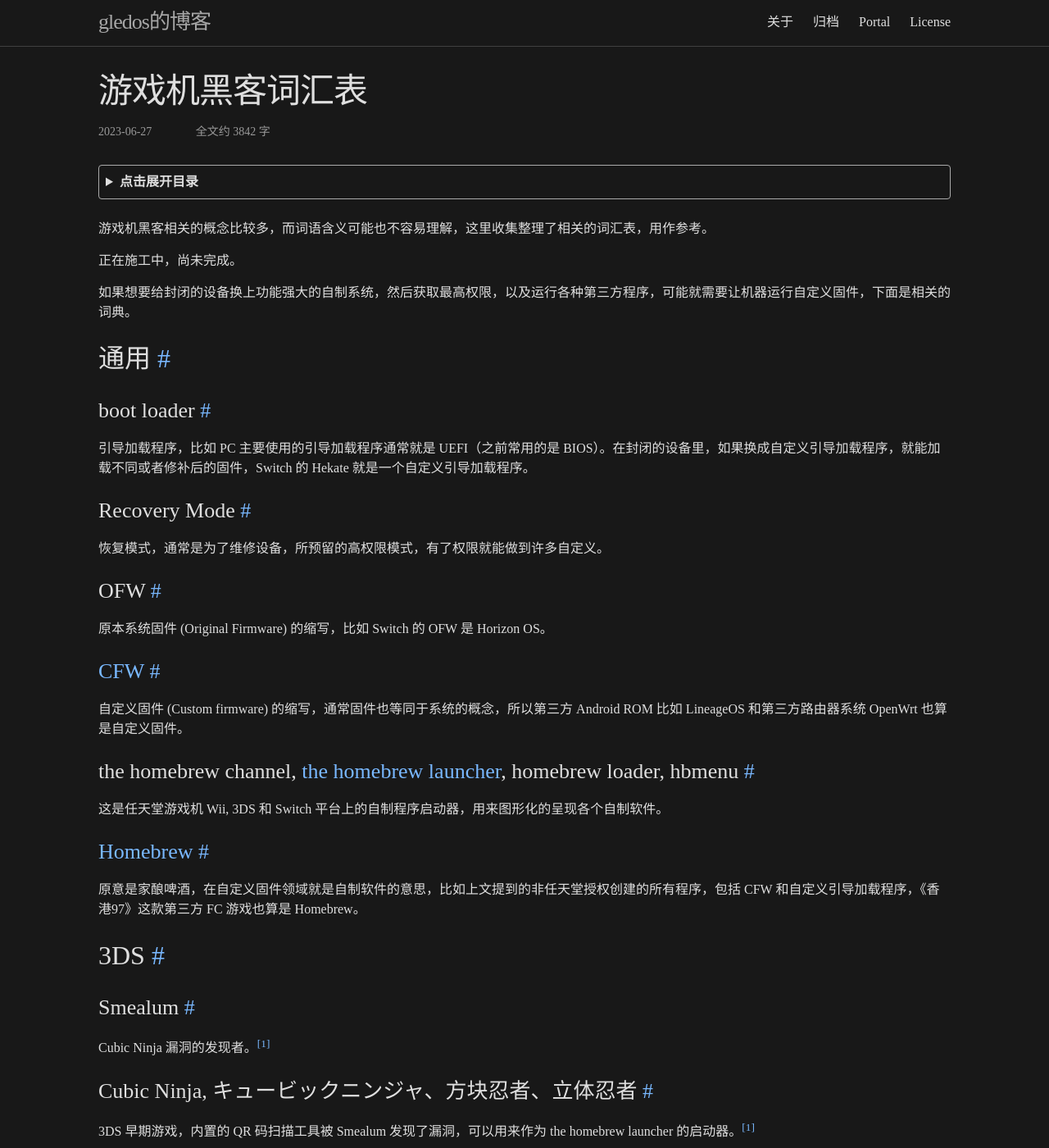
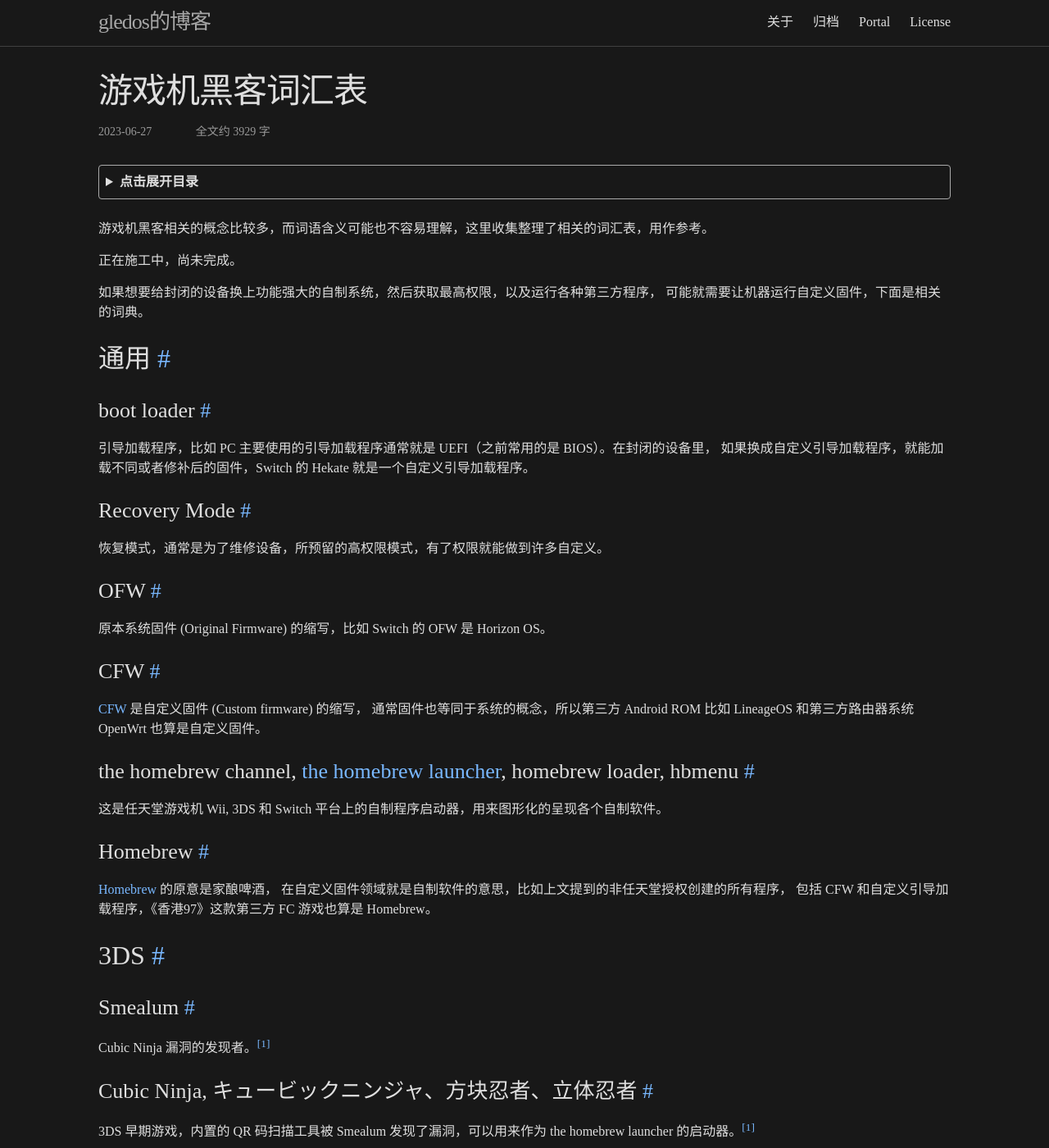
Before and after one commit to gledos/gledos.github.io, a Jekyll site: the page built from _posts/2023-06-27-hacking-game-console-word-list.markdown, in a window 1280 px wide and 1400 px high. Shown: the whole window at 82% size. Built offline with Jekyll 4.4.1, drawn with Linux system fonts in a browser that asks for light colours; some of the changed text lies outside the part shown.

Commit message:
Update 2023-06-27-hacking-game-console-word-list.markdown

```diff
--- a/_posts/2023-06-27-hacking-game-console-word-list.markdown
+++ b/_posts/2023-06-27-hacking-game-console-word-list.markdown
@@ -17,13 +17,15 @@
 
 <!-- more -->
 
-如果想要给封闭的设备换上功能强大的自制系统，然后获取最高权限，以及运行各种第三方程序，可能就需要让机器运行自定义固件，下面是相关的词典。
+如果想要给封闭的设备换上功能强大的自制系统，然后获取最高权限，以及运行各种第三方程序，
+可能就需要让机器运行自定义固件，下面是相关的词典。
 
 ## 通用
 
 ### boot loader
 
-引导加载程序，比如 PC 主要使用的引导加载程序通常就是 UEFI（之前常用的是 BIOS）。在封闭的设备里，如果换成自定义引导加载程序，就能加载不同或者修补后的固件，Switch 的 Hekate 就是一个自定义引导加载程序。
+引导加载程序，比如 PC 主要使用的引导加载程序通常就是 UEFI（之前常用的是 BIOS）。在封闭的设备里，
+如果换成自定义引导加载程序，就能加载不同或者修补后的固件，Switch 的 Hekate 就是一个自定义引导加载程序。
 
 ### Recovery Mode
 
@@ -33,17 +35,21 @@
 
 原本系统固件 (Original Firmware) 的缩写，比如 Switch 的 OFW 是 Horizon OS。
 
-### [CFW](https://en.wikipedia.org/wiki/Custom_firmware)
+### CFW
 
-自定义固件 (Custom firmware) 的缩写，通常固件也等同于系统的概念，所以第三方 Android ROM 比如 LineageOS 和第三方路由器系统 OpenWrt 也算是自定义固件。
+[CFW](https://en.wikipedia.org/wiki/Custom_firmware) 是自定义固件 (Custom firmware) 的缩写，
+通常固件也等同于系统的概念，所以第三方 Android ROM 比如 LineageOS 和第三方路由器系统
+OpenWrt 也算是自定义固件。
 
 ### the homebrew channel, [the homebrew launcher](https://smealum.github.io/3ds/), homebrew loader, hbmenu
 
 这是任天堂游戏机 Wii, 3DS 和 Switch 平台上的自制程序启动器，用来图形化的呈现各个自制软件。
 
-### [Homebrew](https://en.wikipedia.org/wiki/Homebrew_(video_games))
+### Homebrew
 
-原意是家酿啤酒，在自定义固件领域就是自制软件的意思，比如上文提到的非任天堂授权创建的所有程序，包括 CFW 和自定义引导加载程序，《香港97》这款第三方 FC 游戏也算是 Homebrew。
+[Homebrew](https://en.wikipedia.org/wiki/Homebrew_(video_games)) 的原意是家酿啤酒，
+在自定义固件领域就是自制软件的意思，比如上文提到的非任天堂授权创建的所有程序，
+包括 CFW 和自定义引导加载程序，《香港97》这款第三方 FC 游戏也算是 Homebrew。
 
 ## 3DS
 
@@ -138,7 +144,9 @@
 
 ### CFW (Switch)
 
-Switch 常见的自定义固件有 SXOS, Atmosphere 和 ReiNX，但它们均为修补的固件或固件修补程序，这意味着它们除了运行自制程序/游戏之外，也能直接运行 Switch 程序/游戏，不过也能让 Switch 运行 Android 这个独立于 Switch 原生系统的 CFW。[^shgb][^1loscf]
+Switch 常见的自定义固件有 SXOS, Atmosphere 和 ReiNX，但它们均为修补的固件或固件修补程序，
+这意味着它们除了运行自制程序/游戏之外，也能直接运行 Switch 程序/游戏，不过也能让 Switch
+运行 Android 这个独立于 Switch 原生系统的 CFW。[^shgb][^1loscf]
 
 [^shgb]: 《[Before Starting](https://switch.homebrew.guide/gettingstarted/beforestarting.html)》, Homebrew Guide documentation. (参照 2023-06-27).
 
@@ -191,9 +200,9 @@
 有时也可以指代这项破解 Switch 的方案，或者 RP2040-Zero 以及类似的开发板。
 
 Picofly 不仅仅能用在 Waveshare 公司的 RP2040-Zero 上，还有 RP2040-One, RP2040-Tiny，
-以及其他公司的 Seeed XIAO-RP2040, Adafruit ItsyBitsy RP2040。[dpig]
+以及其他公司的 Seeed XIAO-RP2040, Adafruit ItsyBitsy RP2040。[^dpig]
 
-[dpig]: lightninjay, [A definitive PicoFly install guide V.6.2](https://gbatemp.net/download/a-definitive-picofly-install-guide.37968/), GBAtemp.net, Apr 13, 2023.
+[^dpig]: lightninjay, [A definitive PicoFly install guide V.6.2](https://gbatemp.net/download/a-definitive-picofly-install-guide.37968/), GBAtemp.net, Apr 13, 2023.
 
 ### 树莓派
 
@@ -312,24 +321,26 @@
 
 〔待扩充〕
 
-### [Fusée Launcher](https://github.com/Qyriad/fusee-launcher)
+### Fusée Launcher
 
-开源多平台软件，是一个 proof-of-concept 的任意代码加载器，适用于各种 Tegra 处理器，
+[Fusée Launcher](https://github.com/Qyriad/fusee-launcher) 是开源多平台软件，
+是 proof-of-concept 的任意代码加载器，适用于各种 Tegra 处理器，
 利用 CVE-2018-6242 (Fusée Gelée) 漏洞，将任意代码通过 USB 向 Switch 加载小型 payload 并执行。
 
 Fusée Launcher 运行在 Switch 之外的设备上，需要将此设备连接上 Switch，然后在该设备上运行 Fusée Launcher。
 
 软件活跃情况：已停止开发，仓库已封存。
 
-### [TegraRcmSmash](https://switchtools.sshnuke.net)
+### TegraRcmSmash
 
-Windows 平台软件，用 C++ 重新实现 Fusée Launcher 的功能。
+[TegraRcmSmash](https://switchtools.sshnuke.net) 是Windows 平台软件，用 C++ 重新实现 Fusée Launcher 的功能。
 
 软件活跃情况：已停止更新。
 
-### [NXLoader](https://github.com/DavidBuchanan314/NXLoader)
+### NXLoader
 
-开源的 Android APP，使用了 Fusée Launcher 以及 ShofEL2 的代码，作用与 Fusée Launcher 相似。
+[NXLoader](https://github.com/DavidBuchanan314/NXLoader) 是开源的 Android APP，
+使用了 Fusée Launcher 以及 ShofEL2 的代码，作用与 Fusée Launcher 相似。
 
 软件活跃情况：已停止更新。
 
```
Also changed, not shown: other parts of _posts/2023-06-27-hacking-game-console-word-list.markdown (+9 -7 lines).
